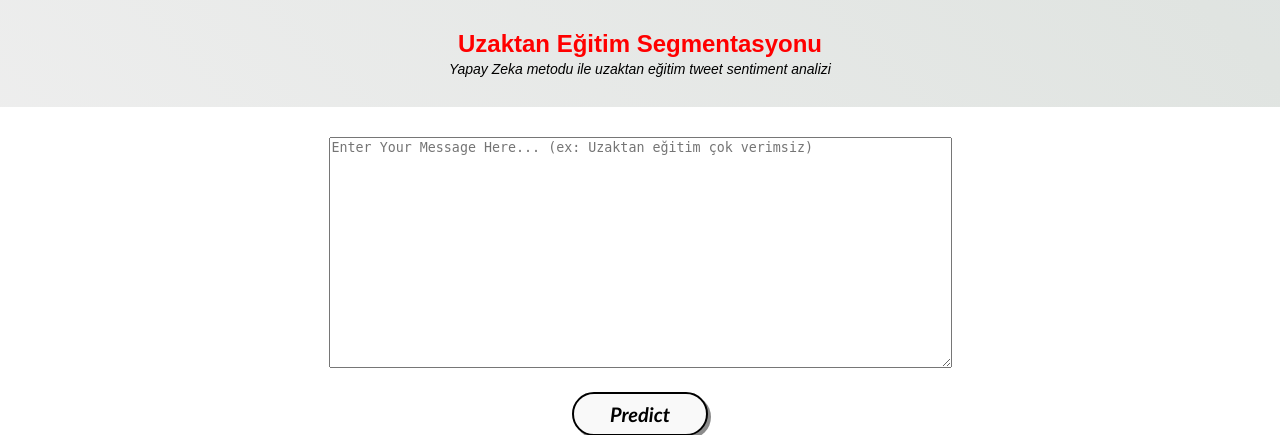
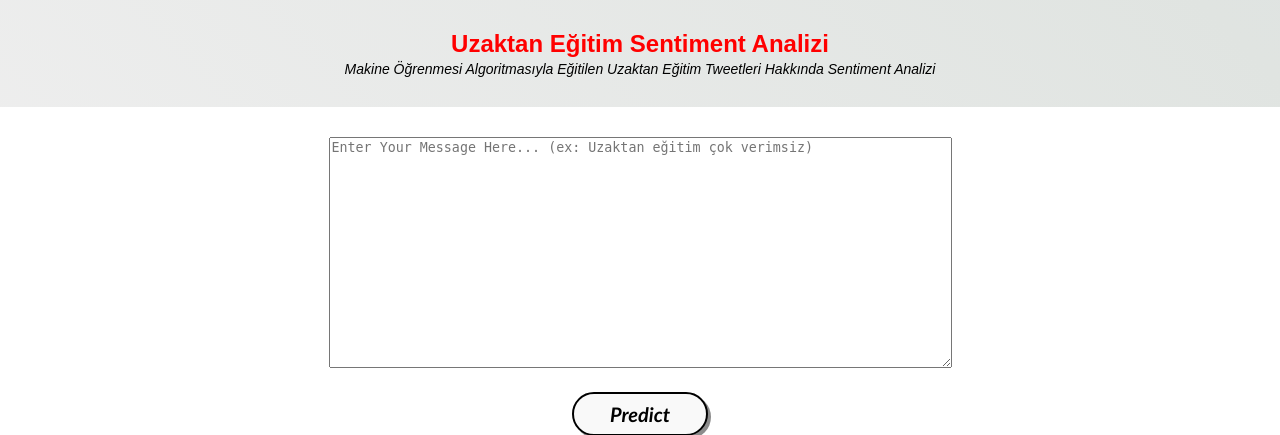
Before and after one commit to nlp-thesis/thesis-project, a Flask app: page / in a window 1280 px wide. Shown: the top 435 px of the page. Run offline with Flask 2, Linux system fonts and the light colour scheme; parts of the project's set-up code (start-up, migrations or seed data) failed here and were passed over; some libraries are stand-ins or nearby versions.

Commit message:
add description to index.html

```diff
--- a/templates/index.html
+++ b/templates/index.html
@@ -12,9 +12,9 @@
     <body>
 
     	<div class="container">
-    		<h2 class='container-heading'><span>Uzaktan Eğitim Segmentasyonu</span> </h2>
+    		<h2 class='container-heading'><span>Uzaktan Eğitim Sentiment Analizi</span> </h2>
             <div class='description'>
-    			<p>Yapay Zeka metodu ile uzaktan eğitim tweet sentiment analizi</p>
+    			<p>Makine Öğrenmesi Algoritmasıyla Eğitilen Uzaktan Eğitim Tweetleri Hakkında Sentiment Analizi</p>
     		</div>
     	</div>
 
```
